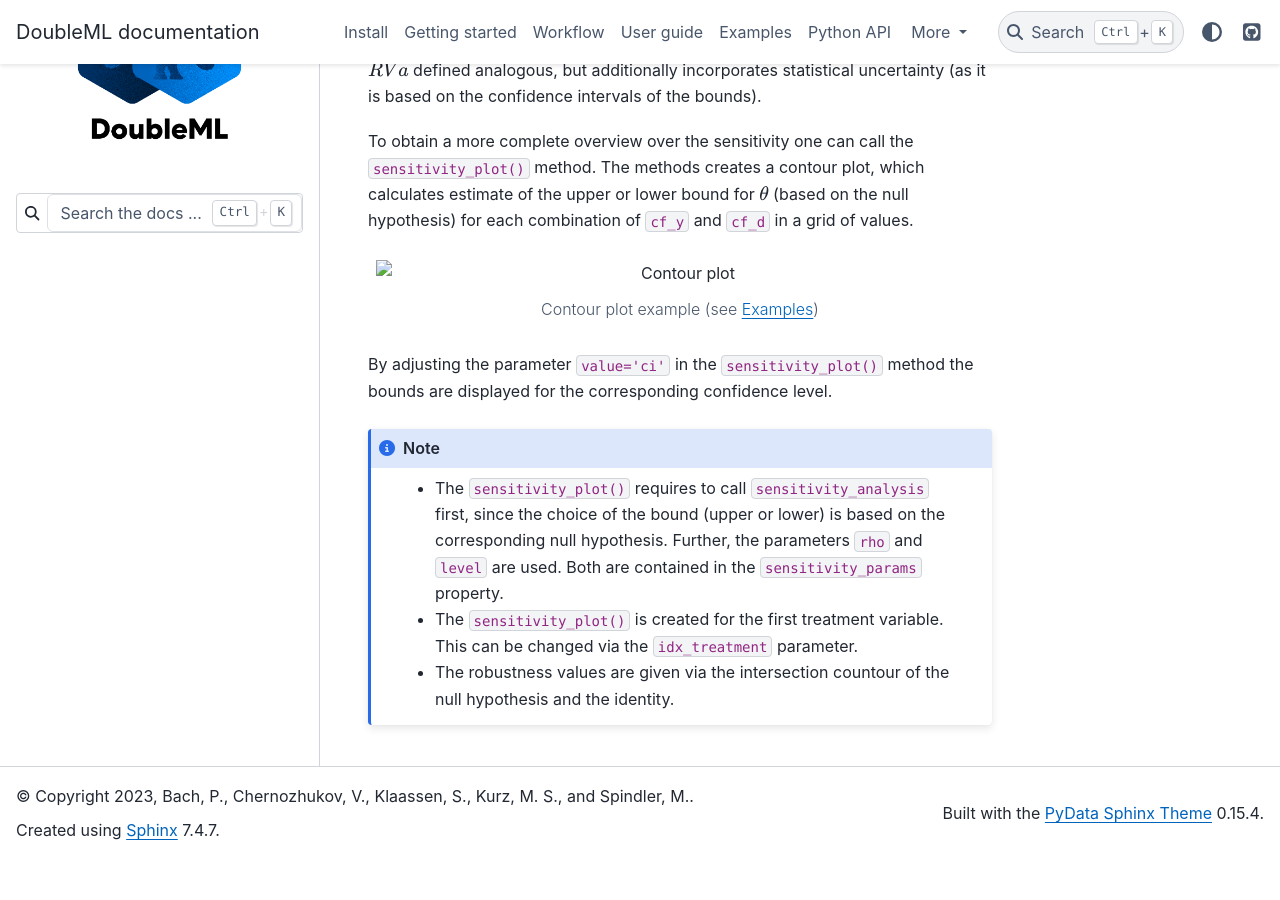
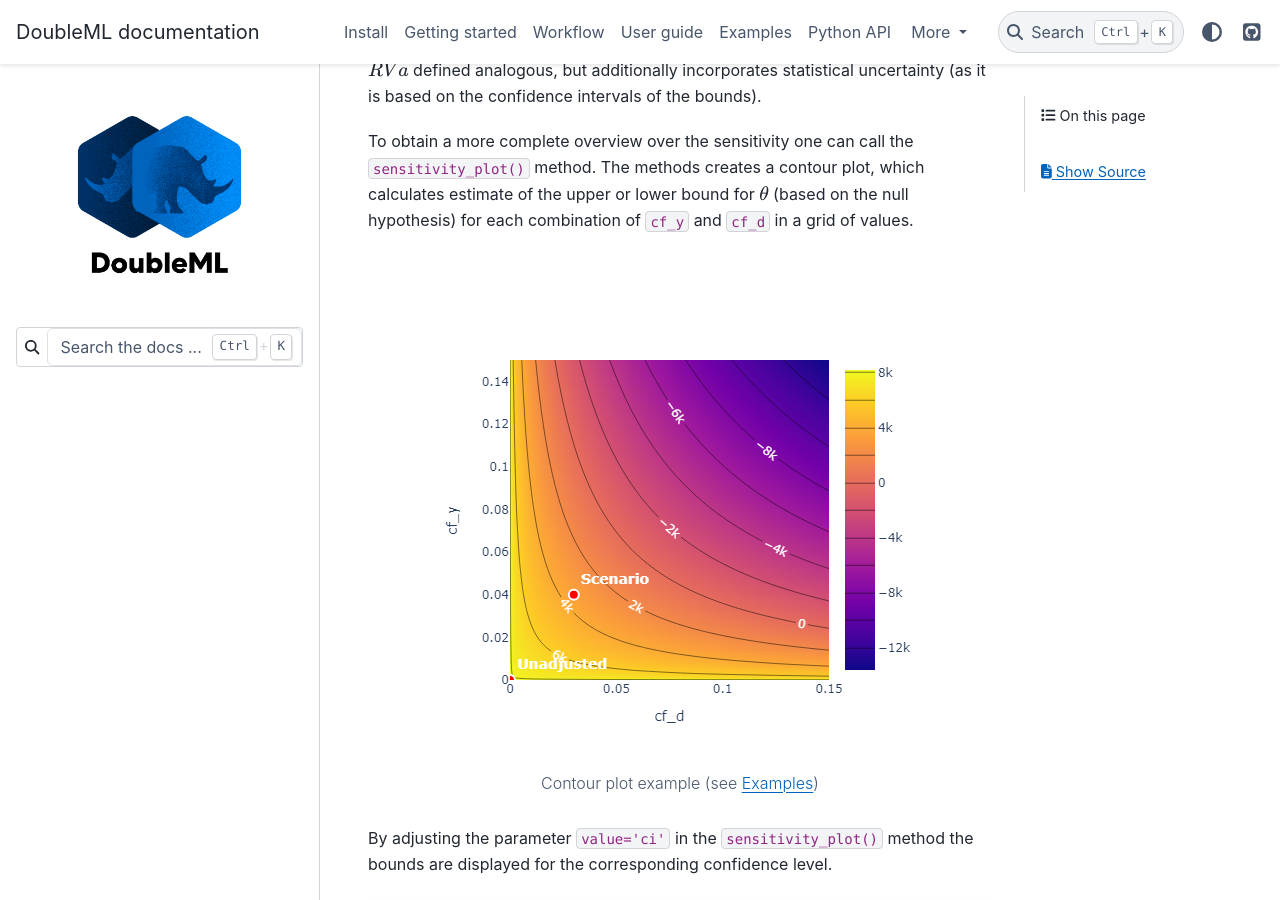
Before and after one commit to DoubleML/doubleml-docs, a Sphinx documentation site: the page built from doc/guide/sensitivity/implementation.rst, in a window 1280 px wide and 900 px high, scrolled down 2000 px. Built offline with Sphinx 7.4.7 and the PyData theme 0.15.4, drawn with Linux system fonts in a browser that asks for light colours; before the commit the page ends 2860 px from its top, so only the background shows below that.

Commit message:
adjust figure path for sensitivity docs

```diff
--- a/doc/guide/sensitivity/implementation.rst
+++ b/doc/guide/sensitivity/implementation.rst
@@ -92,7 +92,7 @@
 To obtain a more complete overview over the sensitivity one can call the ``sensitivity_plot()`` method. The methods creates a contour plot, which calculates estimate of the upper or lower bound for :math:`\theta`
 (based on the null hypothesis) for each combination of ``cf_y`` and ``cf_d`` in a grid of values.
 
-.. figure:: ../_static/sensitivity_example_nb.png
+.. figure:: /_static/sensitivity_example_nb.png
    :alt: Contour plot
    :figclass: captioned-image
 
```
